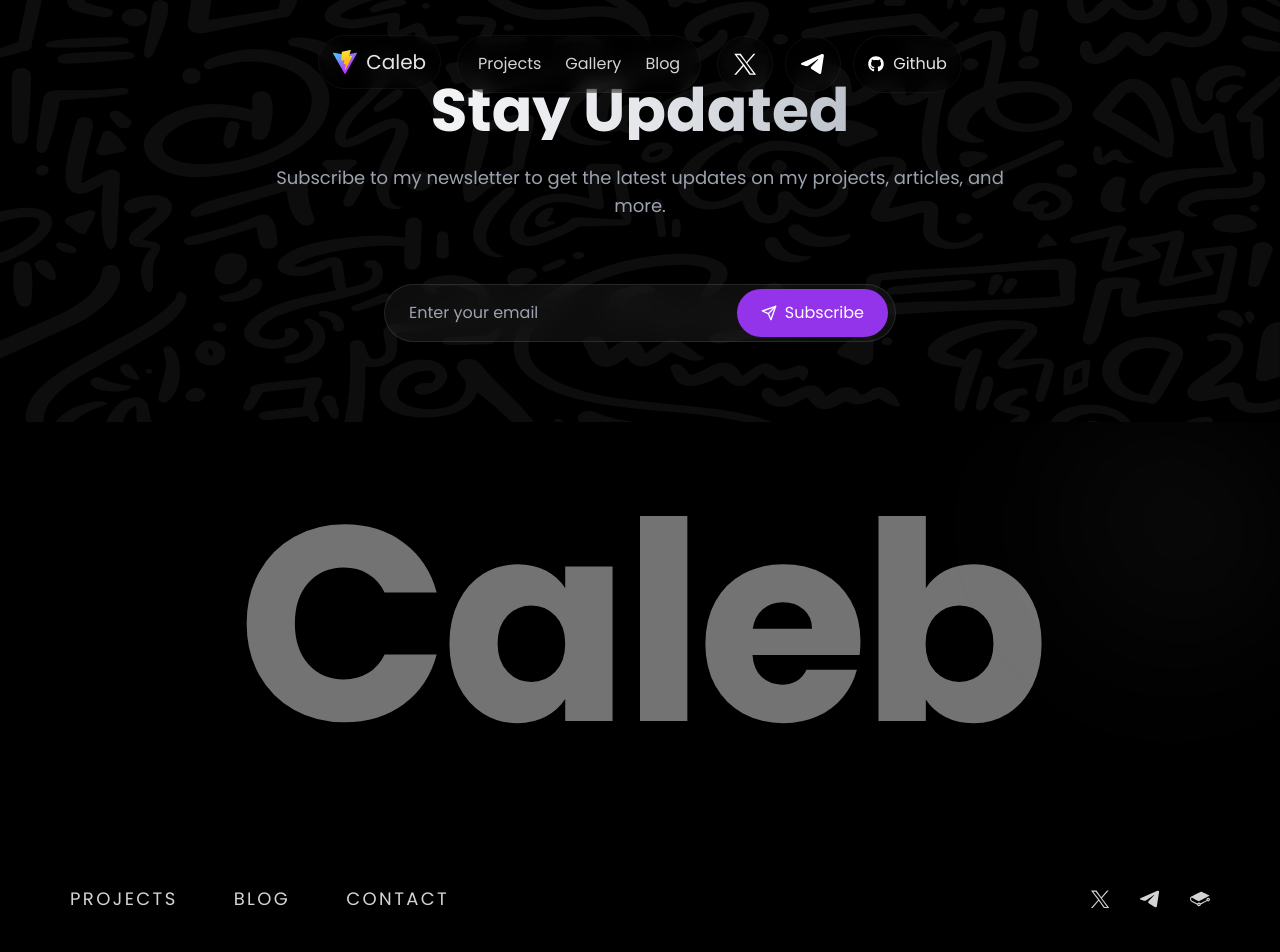
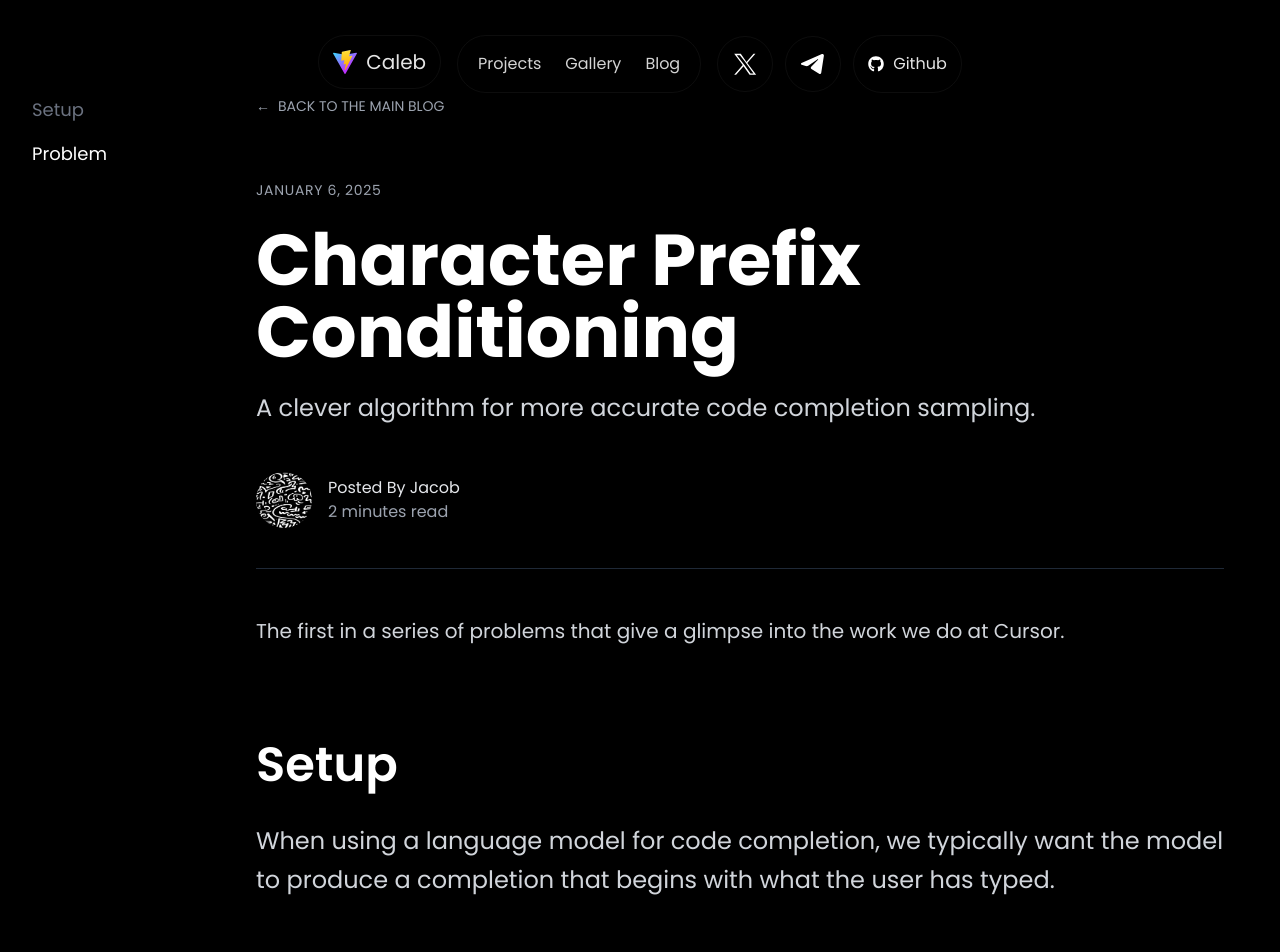
Before and after one commit to RxRakari/main-portfolio, a React (Vite) app in the folder client/: page /blogs/details/1 in a window 1280 px wide. Shown: the top 952 px of the page. Built offline with nearby package versions, Linux system fonts and the light colour scheme.

Commit message:
feat: implement blog details page with dynamic section navigation, scroll handling, and improved layout; enhance user experience with smooth scrolling and active section highlighting

```diff
--- a/client/src/pages/landing/blogs/blog-details.tsx
+++ b/client/src/pages/landing/blogs/blog-details.tsx
@@ -1,9 +1,145 @@
+import { useNavigate } from 'react-router-dom';
+import { doodle } from '../../../assets';
+import { useState, useEffect, useRef } from 'react';
+
 const BlogDetails = () => {
+  const navigate = useNavigate();
+  const [activeSection, setActiveSection] = useState('Setup');
+  const sectionRefs = useRef<{[key: string]: HTMLDivElement | null}>({});
+
+  // Placeholder blog data
+  const blog = {
+    date: 'JANUARY 6, 2025',
+    title: 'Character Prefix Conditioning',
+    subtitle: 'A clever algorithm for more accurate code completion sampling.',
+    author: {
+      name: 'Jacob',
+      avatar: doodle,
+    },
+    readTime: '2 minutes read',
+    intro: 'The first in a series of problems that give a glimpse into the work we do at Cursor.',
+    sections: [
+      {
+        id: 'Setup',
+        heading: 'Setup',
+        content:
+          'When using a language model for code completion, we typically want the model to produce a completion that begins with what the user has typed.',
+      },
+      {
+        id: 'Problem',
+        heading: 'Problem',
+        content:
+          'Can you construct an efficient algorithm for sampling from q(tk |t1, ... ,tk-1), that minimizes calls to the original language model? A description of the algorithm is great. An actual implementation is excellent.',
+        additionalContent: 'Feel free to email me your solutions at problems@cursor.com.'
+      },
+    ],
+  };
+
+  // Handle scroll to update active section
+  useEffect(() => {
+    const handleScroll = () => {
+      const scrollPosition = window.scrollY + 100; // Add offset for better UX
+
+      // Find the section that is currently in view
+      for (const section of blog.sections) {
+        const element = sectionRefs.current[section.id];
+        if (element) {
+          const { offsetTop, offsetHeight } = element;
+          if (
+            scrollPosition >= offsetTop &&
+            scrollPosition < offsetTop + offsetHeight
+          ) {
+            setActiveSection(section.id);
+          }
+        }
+      }
+    };
+
+    window.addEventListener('scroll', handleScroll);
+    handleScroll(); // Call once on mount to set initial active section
+
+    return () => {
+      window.removeEventListener('scroll', handleScroll);
+    };
+  }, [blog.sections]);
+
+  // Scroll to section when clicking on sidebar
+  const scrollToSection = (sectionId: string) => {
+    setActiveSection(sectionId);
+    const element = sectionRefs.current[sectionId];
+    if (element) {
+      window.scrollTo({
+        top: element.offsetTop - 80, // Offset for better positioning
+        behavior: 'smooth'
+      });
+    }
+  };
+
   return (
-    <div>
+    <div className="min-h-screen bg-black text-white">
+      {/* Sidebar navigation */}
+      <div className="fixed top-0 left-0 w-[200px] pt-24 pl-8 h-screen">
+        {blog.sections.map((section) => (
+          <div
+            key={section.id}
+            className={`mb-4 text-lg cursor-pointer ${activeSection === section.id ? 'text-white' : 'text-gray-500'}`}
+            onClick={() => scrollToSection(section.id)}
+          >
+            {section.heading}
+          </div>
+        ))}
+      </div>
 
+      {/* Main content */}
+      <div className="ml-[200px] flex justify-center">
+        <div className="w-full py-24 px-4 max-w-[1000px]">
+          <button
+            className="text-gray-400 text-sm mb-16 hover:text-gray-300 flex items-center gap-2"
+            onClick={() => navigate('/blogs')}
+          >
+            <span>←</span> BACK TO THE MAIN BLOG
+          </button>
+
+          <div className="mb-6 text-gray-400 text-sm tracking-wider">{blog.date}</div>
+
+          <h1 className="text-7xl font-bold mb-6">{blog.title}</h1>
+          <div className="text-2xl text-gray-300 mb-12">{blog.subtitle}</div>
+
+          <div className="flex items-center gap-4 mb-10">
+            <img src={blog.author.avatar} alt="avatar" className="rounded-full w-14 h-14 object-cover" />
+            <div>
+              <div className="text-gray-200">Posted By {blog.author.name}</div>
+              <div className="text-gray-400">{blog.readTime}</div>
+            </div>
+          </div>
+
+          {/* Divider */}
+          <div className="border-t border-gray-800 mb-12"></div>
+
+          {/* Intro text */}
+          <p className="text-xl text-gray-300 mb-24">{blog.intro}</p>
+
+          {/* Blog content sections */}
+          <div className="space-y-24">
+            {blog.sections.map((section) => (
+              <div
+                key={section.id}
+                id={section.id}
+                ref={(el) => { sectionRefs.current[section.id] = el; }}
+                className="pb-8"
+              >
+                <h2 className="text-5xl font-semibold mb-8">{section.heading}</h2>
+                <p className="text-2xl text-gray-300 leading-relaxed mb-6">{section.content}</p>
+                {section.additionalContent && (
+                  <p className="text-2xl text-gray-300 leading-relaxed">{section.additionalContent}</p>
+                )}
+              </div>
+            ))}
+          </div>
+        </div>
+      </div>
     </div>
-  )
+  );
 }
 
 export default BlogDetails;
```
